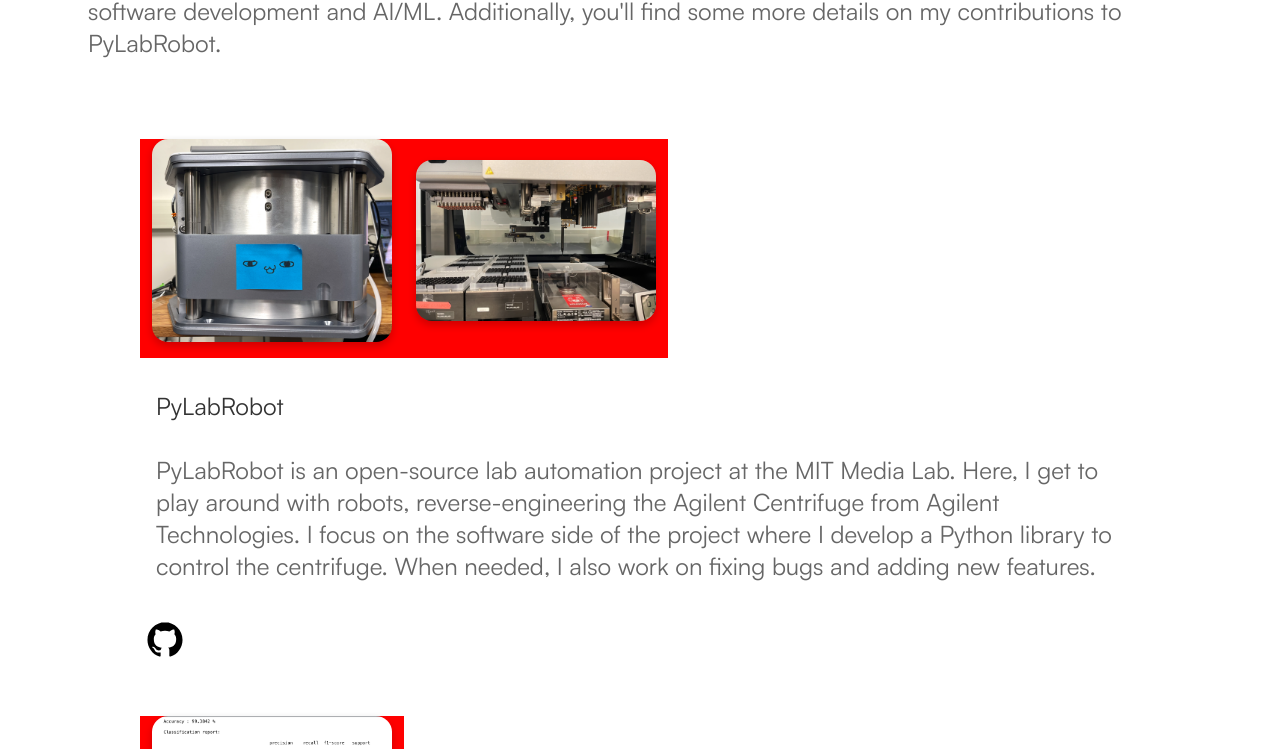
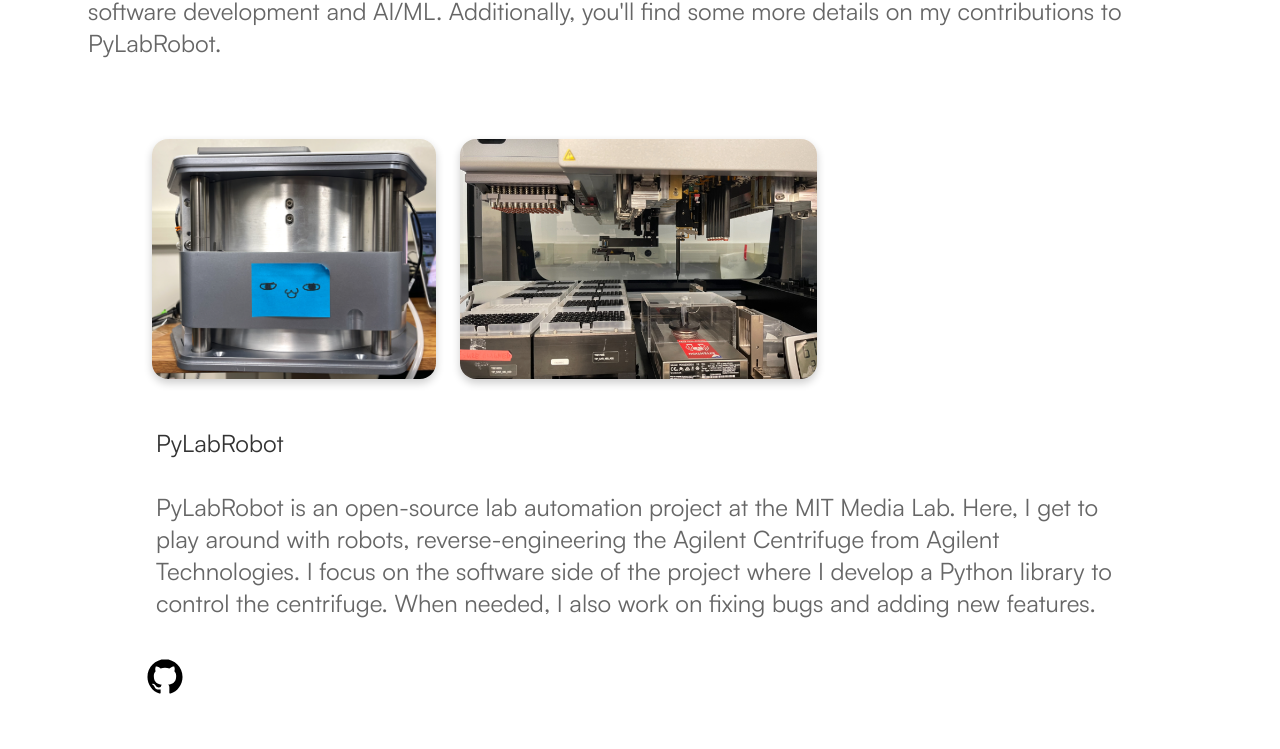
Before and after one commit to Ph1so/personal-website, a React (Create React App) app: page / in a window 1280 px wide. Shown: the part 1680-2429 px from the top of the page. Built offline with nearby package versions, Linux system fonts and the light colour scheme.

Commit message:
delete red

```diff
--- a/src/components/Projects.css
+++ b/src/components/Projects.css
@@ -45,12 +45,11 @@
   justify-content: center;
   align-items: center;
   margin-bottom: 2rem; /* Adjust margin */
-  background-color: red;
 }
 
 .project-img {
-  width: 100%;
-  max-width: 30vmin;
+  height: 100%;
+  max-height: 30vmin;
   height: auto;
   border-radius: 1rem;
   box-shadow: 0 4px 8px rgba(0, 0, 0, 0.2);
```
